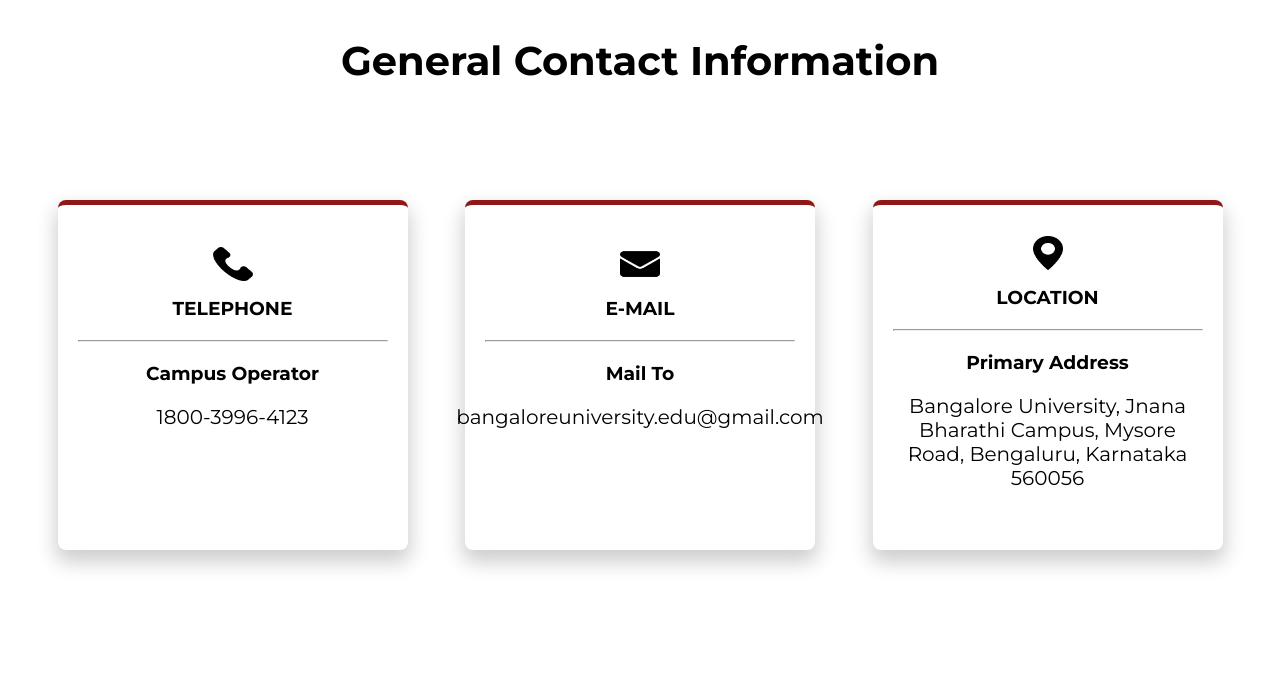
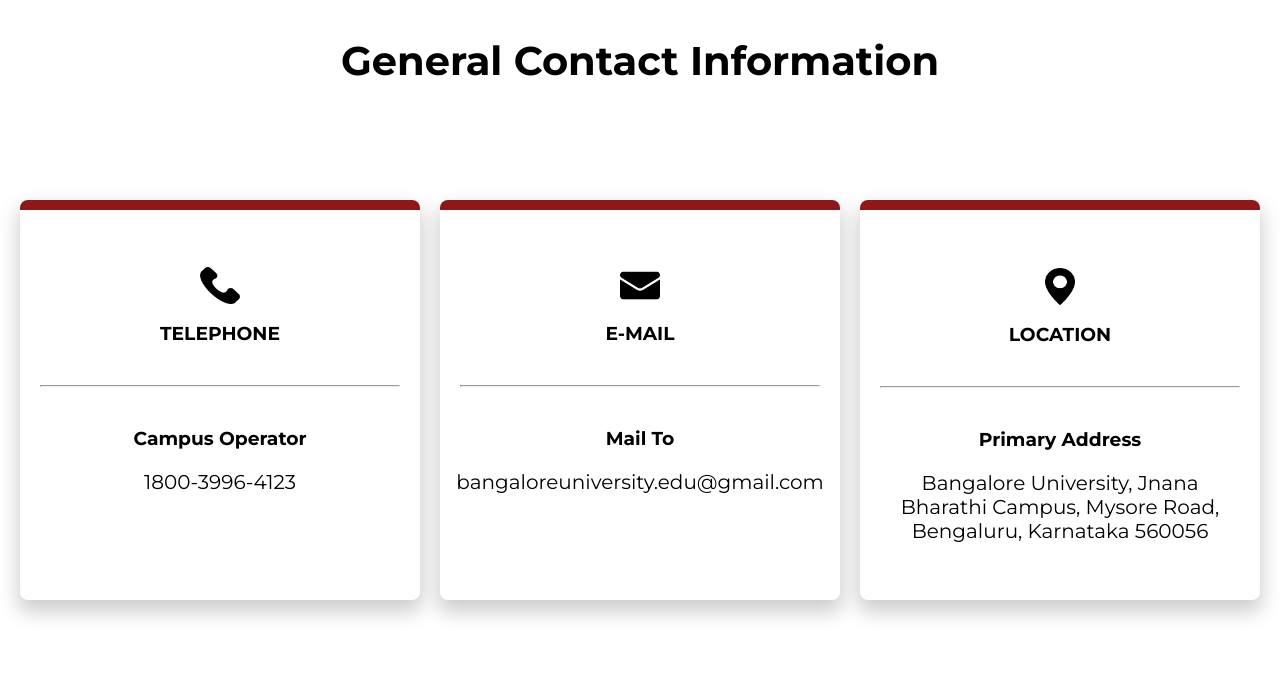
Before and after one commit to rakshithak12/Bangalore-University-Web-Portal-, a PHP site: page /contact.php in a window 1280 px wide. Shown: the part 155-855 px from the top of the page. Before the commit the page ends 724 px from the top, so only its background shows below. Run offline with PHP 8.4, Linux system fonts and the light colour scheme.

Commit message:
altered for incorrect parts

```diff
--- a/courses.php
+++ b/courses.php
@@ -7,7 +7,7 @@
     <title>Courses - Bangalore University</title>
 </head>
 <body>
-<h1>Courses Offered <br> by <br><span style="color:#8F1717">Bangalore University</span><img src="..\assets\logo.png" alt=""></h1>
+<h1>Courses Offered <br> by <br><img src="..\assets\logo.png" alt=""><br><span style="color:#8F1717">Bangalore University</span></h1>
     <div class="join">
         <hr>
         <div class="eligible">
--- a/join.php
+++ b/join.php
@@ -7,7 +7,7 @@
     <link rel="stylesheet" href="styles/join.css">
 </head>
 <body>
-    <center><img src="../assets/log.jpg" alt=""></center>
+    <center><img src="../assets/log.jpg" alt="bangalore university" class="main_image"></center>
     <h1>Admission Information</h1>
     <div class="join">
         <hr>
--- a/styles/contact.css
+++ b/styles/contact.css
@@ -8,7 +8,7 @@
 .cards img{
     margin-top: -30px;
     width: 40px;
-    height: 50px;
+    height: 55px;
     padding-bottom: 5%;
 }
 .cards p{
@@ -31,10 +31,10 @@
     display: flex;
     flex-direction: column;
     justify-content: center;
-    gap: 20px;
-    width: 350px;
-    height: 350px;
-    border-top: 5px solid #8F1717;
+    gap: 40px;
+    width: 400px;
+    height: 400px;
+    border-top: 10px solid #8F1717;
     box-shadow: 0px 10px 20px 2px rgba(0, 0, 0, 0.2);
     padding: 20px; /* Adds some inner space */
     border-radius: 8px; /* Rounded corners */
@@ -57,3 +57,6 @@
 .cards .r1,.r2,.r3{
     gap: 20px;
 }
+.s1,.s2,.s3{
+    margin-top: 30px;
+}
--- a/styles/headfoot.css
+++ b/styles/headfoot.css
@@ -66,6 +66,7 @@ header{
     border: none;
 }
 footer{
+
     width: 100%;
     background-color: #282828;
 }
--- a/styles/join.css
+++ b/styles/join.css
@@ -9,6 +9,9 @@ h1{
     padding:50px 0px 0px 0px;
     font-size: 60px;
     text-align: center;
+}
+.main_image{
+    margin-top: 50px;
 }
 .join div{
     padding-top: 75px;
--- a/styles/style.css
+++ b/styles/style.css
@@ -71,7 +71,8 @@
 }
 .section3 img{
     height: 500px;
-    padding: 50px;
+    margin-left: 40px;
+    padding: 20px;
     float: left;
 }
 .section3 h1{
```
Also changed, not shown: assets/VC.jpg.
